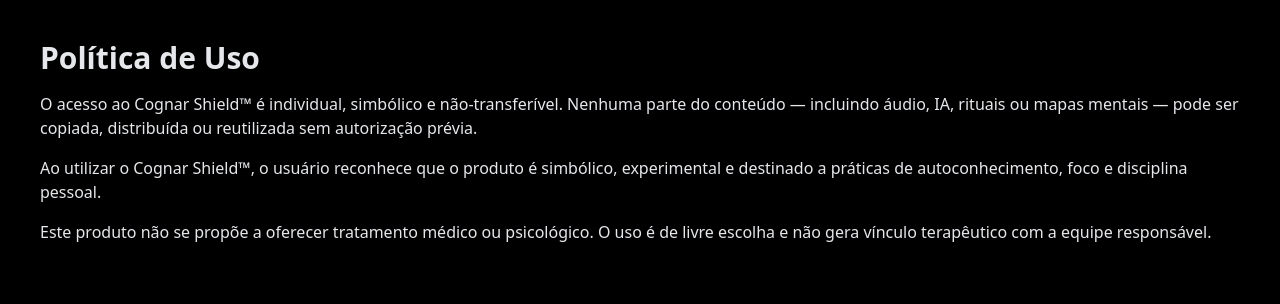
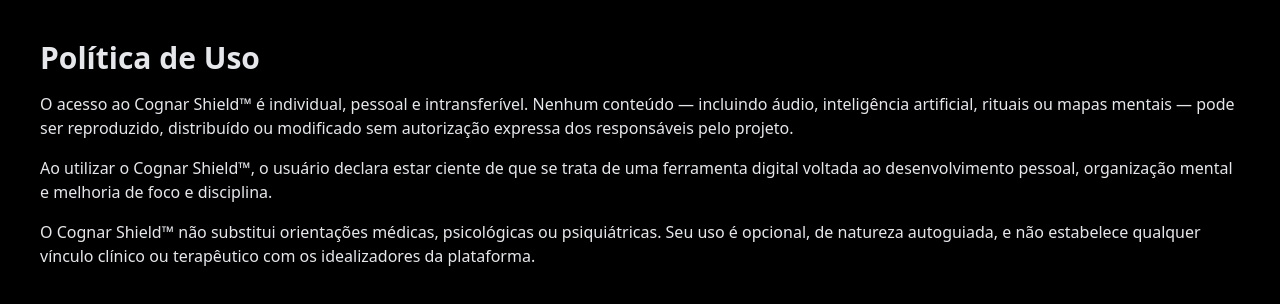
Before and after one commit to Fincorelabs/CognarShield-Landing, a Next.js app: page /politica in a window 1280 px wide. Shown: the top 304 px of the page. Built offline with nearby package versions, Linux system fonts and the light colour scheme.

Commit message:
Update politica.jsx

```diff
--- a/pages/politica.jsx
+++ b/pages/politica.jsx
@@ -2,14 +2,17 @@
   return (
     <main className="min-h-screen bg-black text-gray-200 p-10">
       <h1 className="text-3xl font-bold mb-4">Política de Uso</h1>
+
       <p className="mb-4">
-        O acesso ao Cognar Shield™ é individual, simbólico e não-transferível. Nenhuma parte do conteúdo — incluindo áudio, IA, rituais ou mapas mentais — pode ser copiada, distribuída ou reutilizada sem autorização prévia.
+        O acesso ao Cognar Shield™ é individual, pessoal e intransferível. Nenhum conteúdo — incluindo áudio, inteligência artificial, rituais ou mapas mentais — pode ser reproduzido, distribuído ou modificado sem autorização expressa dos responsáveis pelo projeto.
       </p>
+
       <p className="mb-4">
-        Ao utilizar o Cognar Shield™, o usuário reconhece que o produto é simbólico, experimental e destinado a práticas de autoconhecimento, foco e disciplina pessoal.
+        Ao utilizar o Cognar Shield™, o usuário declara estar ciente de que se trata de uma ferramenta digital voltada ao desenvolvimento pessoal, organização mental e melhoria de foco e disciplina.
       </p>
+
       <p>
-        Este produto não se propõe a oferecer tratamento médico ou psicológico. O uso é de livre escolha e não gera vínculo terapêutico com a equipe responsável.
+        O Cognar Shield™ não substitui orientações médicas, psicológicas ou psiquiátricas. Seu uso é opcional, de natureza autoguiada, e não estabelece qualquer vínculo clínico ou terapêutico com os idealizadores da plataforma.
       </p>
     </main>
   );
```
